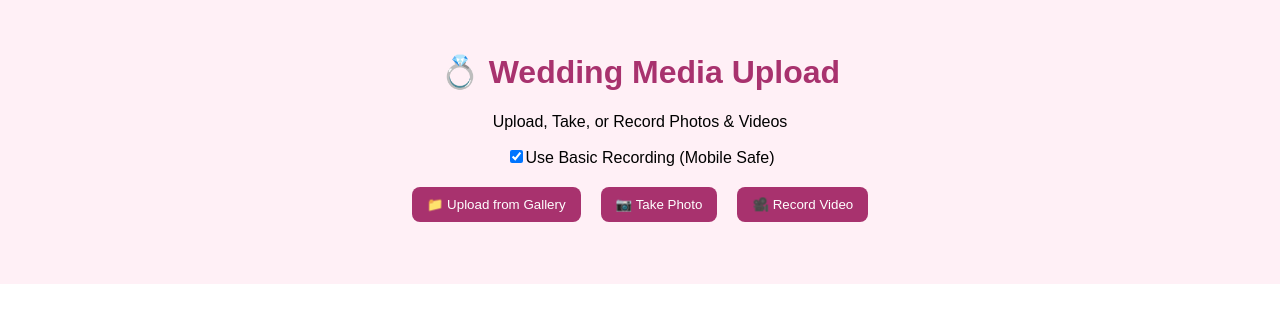
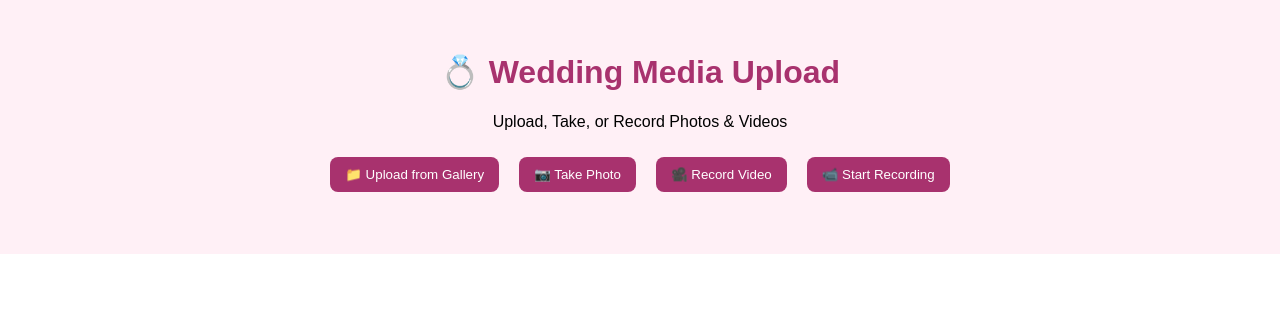
Before and after one commit to Paulaayman16/wedding-photo-app, a React (Create React App) app: page / in a window 1280 px wide. Shown: the top 322 px of the page. Built offline with nearby package versions, Linux system fonts and the light colour scheme.

Commit message:
Updated to default high-quality video

```diff
--- a/src/App.js
+++ b/src/App.js
@@ -30,7 +30,6 @@ export default function App() {
   const [recording, setRecording] = useState(false);
   const [stream, setStream] = useState(null);
   const [mediaRecorder, setMediaRecorder] = useState(null);
-  const [useBasicRecorder, setUseBasicRecorder] = useState(true);
 
   const fileInputRef = useRef(null);
   const cameraInputRef = useRef(null);
@@ -114,15 +113,6 @@ export default function App() {
       <h1 style={{ color: "#a8326e" }}>💍 Wedding Media Upload</h1>
       <p>Upload, Take, or Record Photos & Videos</p>
 
-      <label>
-        <input
-          type="checkbox"
-          checked={useBasicRecorder}
-          onChange={(e) => setUseBasicRecorder(e.target.checked)}
-        />
-        Use Basic Recording (Mobile Safe)
-      </label>
-
       <input ref={fileInputRef} type="file" accept="image/*,video/*" multiple onChange={handleFileSelect} style={{ display: "none" }} />
       <input ref={cameraInputRef} type="file" accept="image/*" capture="environment" onChange={handleFileSelect} style={{ display: "none" }} />
       <input ref={videoCaptureRef} type="file" accept="video/*" capture="environment" onChange={handleFileSelect} style={{ display: "none" }} />
@@ -130,14 +120,11 @@ export default function App() {
       <div style={{ margin: "10px" }}>
         <button onClick={() => fileInputRef.current.click()} style={btnStyle}>📁 Upload from Gallery</button>
         <button onClick={() => cameraInputRef.current.click()} style={btnStyle}>📷 Take Photo</button>
-        {useBasicRecorder ? (
-          <button onClick={() => videoCaptureRef.current.click()} style={btnStyle}>🎥 Record Video</button>
+        <button onClick={() => videoCaptureRef.current.click()} style={btnStyle}>🎥 Record Video</button>
+        {!recording ? (
+          <button onClick={startRecording} style={btnStyle}>📹 Start Recording</button>
         ) : (
-          !recording ? (
-            <button onClick={startRecording} style={btnStyle}>🎥 High-Quality Record</button>
-          ) : (
-            <button onClick={stopRecording} style={{ ...btnStyle, backgroundColor: "red" }}>🛑 Stop Recording</button>
-          )
+          <button onClick={stopRecording} style={{ ...btnStyle, backgroundColor: "red" }}>🛑 Stop Recording</button>
         )}
       </div>
 
```
